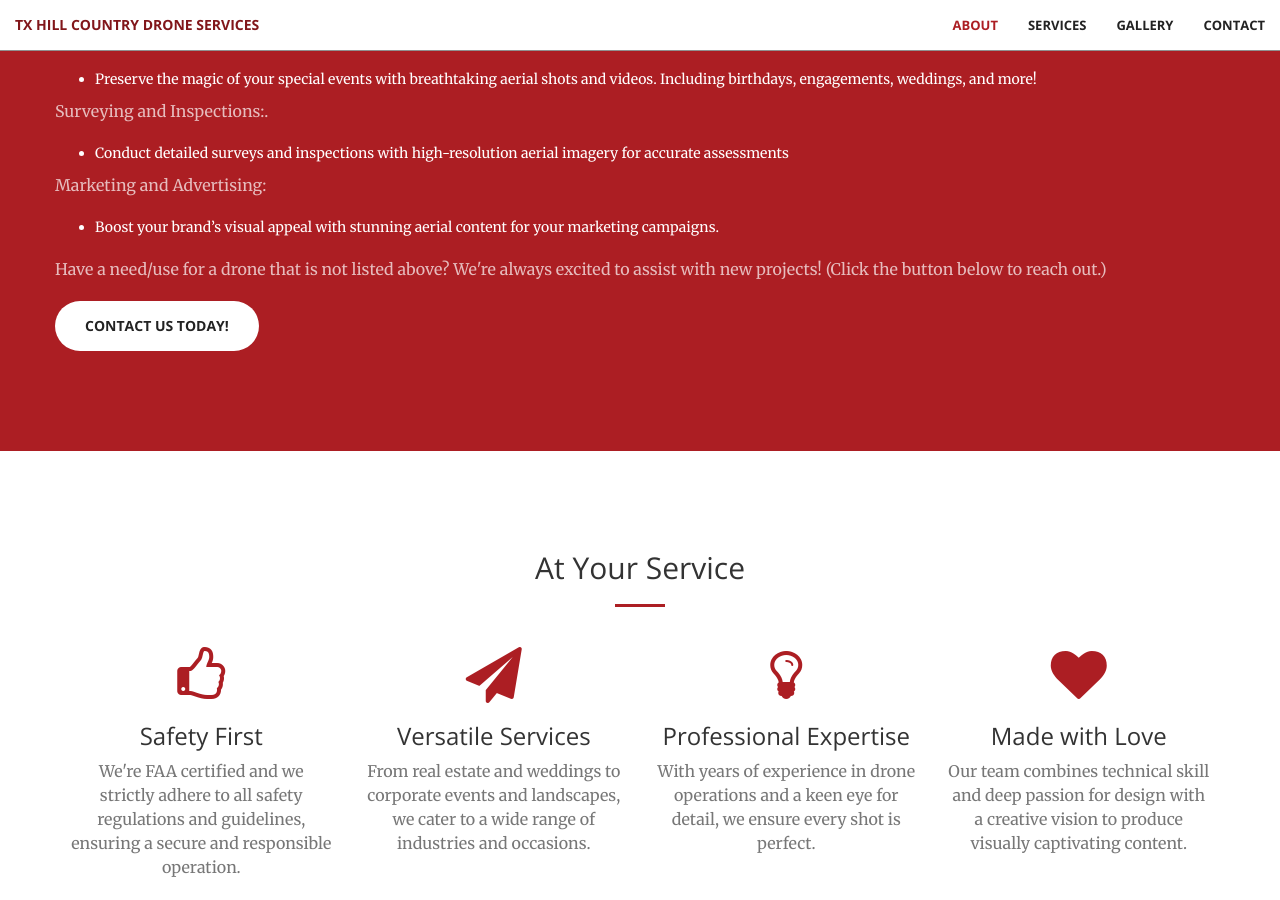
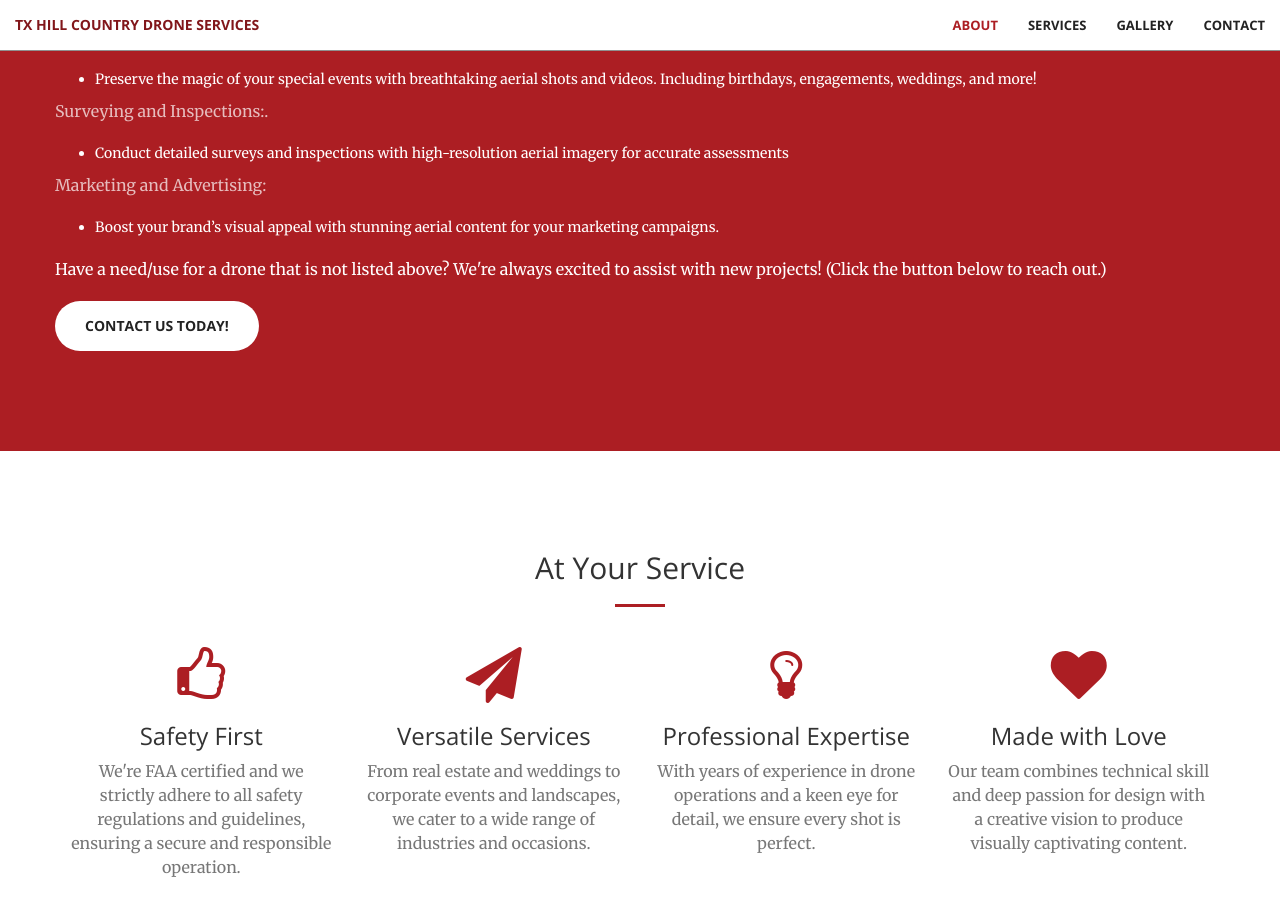
Before and after one commit to thcdroneservices/thcdroneservices.github.io, a Jekyll site: the page built from index.html, in a window 1280 px wide and 900 px high, scrolled down 1379 px. Built offline with Jekyll 4.4.1, drawn with Linux system fonts in a browser that asks for light colours.

Commit message:
CTA update

```diff
--- a/_includes/call-to-action.html
+++ b/_includes/call-to-action.html
@@ -30,7 +30,7 @@
                         <li>Boost your brand’s visual appeal with stunning aerial content for your marketing campaigns.</li>
                     </ul>
                 </p>
-                <p class="text-faded">Have a need/use for a drone that is not listed above? We're always excited to assist with new projects! (Click the button below to reach out.)</p>
+                <p>Have a need/use for a drone that is not listed above? We're always excited to assist with new projects! (Click the button below to reach out.)</p>
                 <a href="#" class="btn btn-default btn-xl">Contact Us Today!</a>
             </div>
         </div>
```
